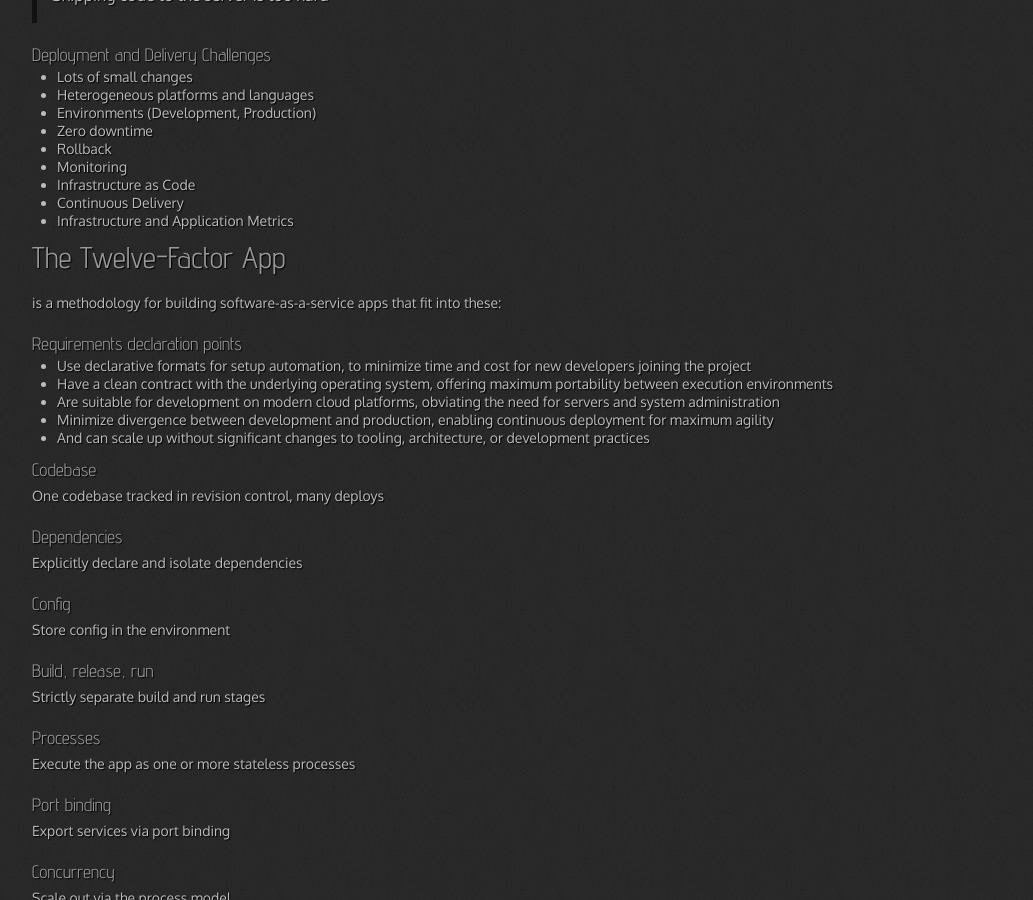
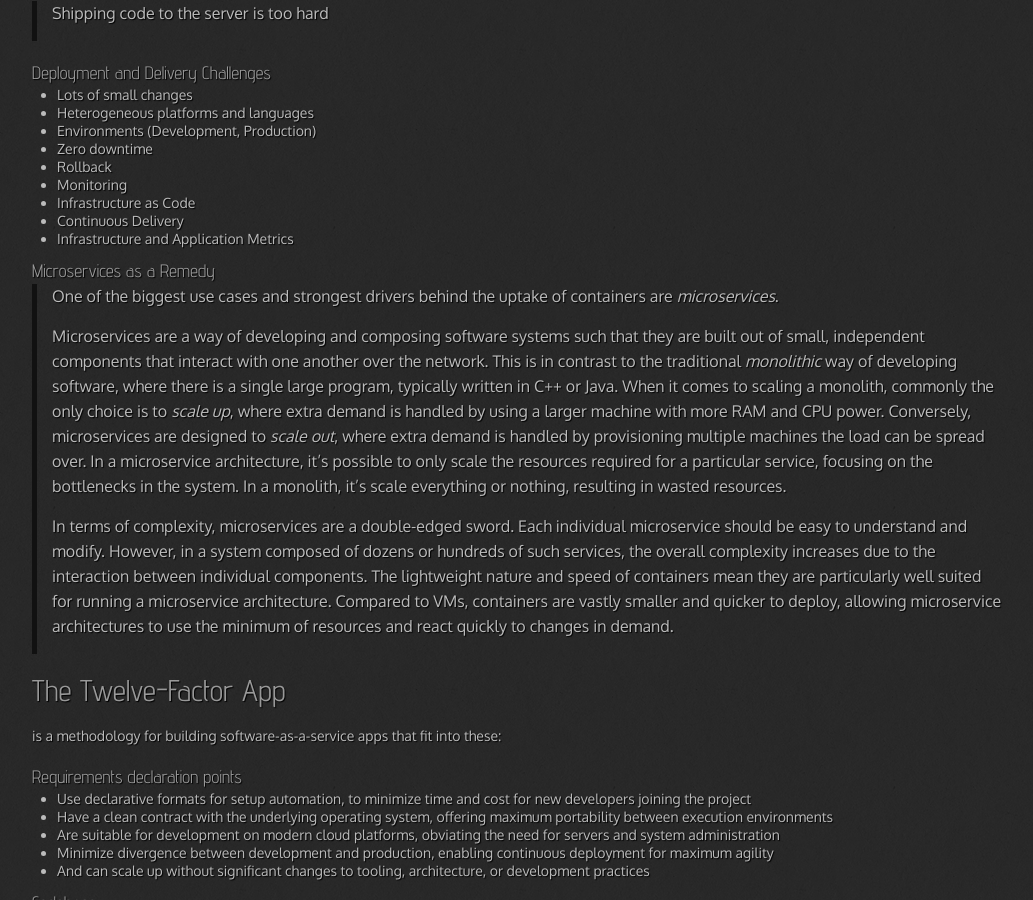
Before and after one commit to 0--key/0--key.github.io, a Jekyll site: the page built from _posts/2017-06-19-what-is-docker.html, in a window 1280 px wide and 900 px high, scrolled down 1075 px. Shown: the whole window, without its empty margins (23-1056 px from the left). Built offline with Jekyll 4.4.1, drawn with Linux system fonts in a browser that asks for light colours; nearby versions of some CDN libraries; comment, search, counter and statistics services are not loaded; some of the changed text lies outside the part shown.

Commit message:
Microservices main purpose

```diff
--- a/_posts/2017-06-19-what-is-docker.html
+++ b/_posts/2017-06-19-what-is-docker.html
@@ -11,37 +11,38 @@ tags: [docker, container, intro]
 <h2>Table of Contents</h2>
 <div id="text-table-of-contents">
 <ul>
-<li><a href="#orgac429b6">Provides an additional layer of abstraction</a></li>
-<li><a href="#orgf88350a">Isolates an application's view</a></li>
-<li><a href="#org7be3d38">Incentive</a>
+<li><a href="#org526e93a">Provides an additional layer of abstraction</a></li>
+<li><a href="#org0a5cb71">Isolates an application's view</a></li>
+<li><a href="#orgba336ad">Incentive</a>
 <ul>
-<li><a href="#org6bc0887">Deployment and Delivery Challenges</a></li>
+<li><a href="#orgccbfd7f">Deployment and Delivery Challenges</a></li>
+<li><a href="#orgb0775d9">Microservices as a Remedy</a></li>
 </ul>
 </li>
-<li><a href="#org6e2ece2">The Twelve-Factor App</a>
+<li><a href="#org4f3038a">The Twelve-Factor App</a>
 <ul>
-<li><a href="#org1975933">Requirements declaration points</a></li>
-<li><a href="#org15f736e">Codebase</a></li>
-<li><a href="#org34edbdf">Dependencies</a></li>
-<li><a href="#org573436f">Config</a></li>
-<li><a href="#org486f428">Build, release, run</a></li>
-<li><a href="#org700f954">Processes</a></li>
-<li><a href="#orga3ed700">Port binding</a></li>
-<li><a href="#org204cb91">Concurrency</a></li>
-<li><a href="#orgd5a718d">Disposability</a></li>
-<li><a href="#org7a276cb">Dev/prod parity</a></li>
-<li><a href="#orgc0fedda">Logs</a></li>
-<li><a href="#org708acdc">Admin processes</a></li>
+<li><a href="#org4fab777">Requirements declaration points</a></li>
+<li><a href="#org06f8997">Codebase</a></li>
+<li><a href="#orga8b4a9f">Dependencies</a></li>
+<li><a href="#orgbb97188">Config</a></li>
+<li><a href="#org25438d0">Build, release, run</a></li>
+<li><a href="#orgf2d4922">Processes</a></li>
+<li><a href="#org7899acf">Port binding</a></li>
+<li><a href="#org73ad43e">Concurrency</a></li>
+<li><a href="#org7fa737d">Disposability</a></li>
+<li><a href="#orgdf211ef">Dev/prod parity</a></li>
+<li><a href="#orgcffcbd1">Logs</a></li>
+<li><a href="#org33e4abe">Admin processes</a></li>
 </ul>
 </li>
-<li><a href="#orgff234d6">The Ultimate Goal</a></li>
+<li><a href="#org9613f50">The Ultimate Goal</a></li>
 </ul>
 </div>
 </div>
 
-<div id="outline-container-orgac429b6" class="outline-2">
-<h2 id="orgac429b6">Provides an additional layer of abstraction</h2>
-<div class="outline-text-2" id="text-orgac429b6">
+<div id="outline-container-org526e93a" class="outline-2">
+<h2 id="org526e93a">Provides an additional layer of abstraction</h2>
+<div class="outline-text-2" id="text-org526e93a">
 <p>
 and automation of operating-system-level virtualization on Windows
 and Linux.
@@ -57,9 +58,9 @@ and Linux.
 </div>
 
 
-<div id="outline-container-orgf88350a" class="outline-2">
-<h2 id="orgf88350a">Isolates an application's view</h2>
-<div class="outline-text-2" id="text-orgf88350a">
+<div id="outline-container-org0a5cb71" class="outline-2">
+<h2 id="org0a5cb71">Isolates an application's view</h2>
+<div class="outline-text-2" id="text-org0a5cb71">
 <p>
 of the operating environment, including process trees, network, user
 IDs and mounted file systems, while the kernel's cgroups provide
@@ -70,9 +71,9 @@ network.
 </div>
 
 
-<div id="outline-container-org7be3d38" class="outline-2">
-<h2 id="org7be3d38">Incentive</h2>
-<div class="outline-text-2" id="text-org7be3d38">
+<div id="outline-container-orgba336ad" class="outline-2">
+<h2 id="orgba336ad">Incentive</h2>
+<div class="outline-text-2" id="text-orgba336ad">
 <blockquote>
 <p>
 Shipping code to the server is too hard
@@ -80,9 +81,9 @@ Shipping code to the server is too hard
 </blockquote>
 </div>
 
-<div id="outline-container-org6bc0887" class="outline-3">
-<h3 id="org6bc0887">Deployment and Delivery Challenges</h3>
-<div class="outline-text-3" id="text-org6bc0887">
+<div id="outline-container-orgccbfd7f" class="outline-3">
+<h3 id="orgccbfd7f">Deployment and Delivery Challenges</h3>
+<div class="outline-text-3" id="text-orgccbfd7f">
 <ul class="org-ul">
 <li>Lots of small changes</li>
 <li>Heterogeneous platforms and languages</li>
@@ -96,21 +97,62 @@ Shipping code to the server is too hard
 </ul>
 </div>
 </div>
+
+
+<div id="outline-container-orgb0775d9" class="outline-3">
+<h3 id="orgb0775d9">Microservices as a Remedy</h3>
+<div class="outline-text-3" id="text-orgb0775d9">
+<blockquote>
+<p>
+One of the biggest use cases and strongest drivers behind the
+uptake of containers are <i>microservices</i>.
+</p>
+
+<p>
+Microservices are a way of developing and composing software
+systems such that they are built out of small, independent
+components that interact with one another over the network. This is
+in contrast to the traditional <i>monolithic</i> way of developing
+software, where there is a single large program, typically written
+in C++ or Java. When it comes to scaling a monolith, commonly the
+only choice is to <i>scale up</i>, where extra demand is handled by using
+a larger machine with more RAM and CPU power. Conversely,
+microservices are designed to <i>scale out</i>, where extra demand is
+handled by provisioning multiple machines the load can be spread
+over. In a microservice architecture, it’s possible to only scale
+the resources required for a particular service, focusing on the
+bottlenecks in the system. In a monolith, it’s scale everything or
+nothing, resulting in wasted resources.
+</p>
+
+<p>
+In terms of complexity, microservices are a double-edged sword.
+Each individual microservice should be easy to understand and modify.
+However, in a system composed of dozens or hundreds of such
+services, the overall complexity increases due to the interaction
+between individual components. The lightweight nature and speed of
+containers mean they are particularly well suited for running a
+microservice architecture. Compared to VMs, containers are vastly
+smaller and quicker to deploy, allowing microservice architectures to
+use the minimum of resources and react quickly to changes in demand.
+</p>
+</blockquote>
+</div>
+</div>
 </div>
 
-
-<div id="outline-container-org6e2ece2" class="outline-2">
-<h2 id="org6e2ece2">The Twelve-Factor App</h2>
-<div class="outline-text-2" id="text-org6e2ece2">
+<div id="outline-container-org4f3038a" class="outline-2">
+<h2 id="org4f3038a">The Twelve-Factor App</h2>
+<div class="outline-text-2" id="text-org4f3038a">
 <p>
 is a methodology for building software-as-a-service apps that fit
 into these:
 </p>
 </div>
 
-<div id="outline-container-org1975933" class="outline-3">
-<h3 id="org1975933">Requirements declaration points</h3>
-<div class="outline-text-3" id="text-org1975933">
+<div id="outline-container-org4fab777" class="outline-3">
+<h3 id="org4fab777">Requirements declaration points</h3>
+<div class="outline-text-3" id="text-org4fab777">
 <ul class="org-ul">
 <li>Use declarative formats for setup automation, to minimize time and
 cost for new developers joining the project</li>
@@ -127,99 +169,99 @@ architecture, or development practices</li>
 </div>
 
 
-<div id="outline-container-org15f736e" class="outline-3">
-<h3 id="org15f736e">Codebase</h3>
-<div class="outline-text-3" id="text-org15f736e">
+<div id="outline-container-org06f8997" class="outline-3">
+<h3 id="org06f8997">Codebase</h3>
+<div class="outline-text-3" id="text-org06f8997">
 <p>
 One codebase tracked in revision control, many deploys
 </p>
 </div>
 </div>
 
-<div id="outline-container-org34edbdf" class="outline-3">
-<h3 id="org34edbdf">Dependencies</h3>
-<div class="outline-text-3" id="text-org34edbdf">
+<div id="outline-container-orga8b4a9f" class="outline-3">
+<h3 id="orga8b4a9f">Dependencies</h3>
+<div class="outline-text-3" id="text-orga8b4a9f">
 <p>
 Explicitly declare and isolate dependencies
 </p>
 </div>
 </div>
 
-<div id="outline-container-org573436f" class="outline-3">
-<h3 id="org573436f">Config</h3>
-<div class="outline-text-3" id="text-org573436f">
+<div id="outline-container-orgbb97188" class="outline-3">
+<h3 id="orgbb97188">Config</h3>
+<div class="outline-text-3" id="text-orgbb97188">
 <p>
 Store config in the environment
 </p>
 </div>
 </div>
 
-<div id="outline-container-org486f428" class="outline-3">
-<h3 id="org486f428">Build, release, run</h3>
-<div class="outline-text-3" id="text-org486f428">
+<div id="outline-container-org25438d0" class="outline-3">
+<h3 id="org25438d0">Build, release, run</h3>
+<div class="outline-text-3" id="text-org25438d0">
 <p>
 Strictly separate build and run stages
 </p>
 </div>
 </div>
 
-<div id="outline-container-org700f954" class="outline-3">
-<h3 id="org700f954">Processes</h3>
-<div class="outline-text-3" id="text-org700f954">
+<div id="outline-container-orgf2d4922" class="outline-3">
+<h3 id="orgf2d4922">Processes</h3>
+<div class="outline-text-3" id="text-orgf2d4922">
 <p>
 Execute the app as one or more stateless processes
 </p>
 </div>
 </div>
 
-<div id="outline-container-orga3ed700" class="outline-3">
-<h3 id="orga3ed700">Port binding</h3>
-<div class="outline-text-3" id="text-orga3ed700">
+<div id="outline-container-org7899acf" class="outline-3">
+<h3 id="org7899acf">Port binding</h3>
+<div class="outline-text-3" id="text-org7899acf">
 <p>
 Export services via port binding
 </p>
 </div>
 </div>
 
-<div id="outline-container-org204cb91" class="outline-3">
-<h3 id="org204cb91">Concurrency</h3>
-<div class="outline-text-3" id="text-org204cb91">
+<div id="outline-container-org73ad43e" class="outline-3">
+<h3 id="org73ad43e">Concurrency</h3>
+<div class="outline-text-3" id="text-org73ad43e">
 <p>
 Scale out via the process model
 </p>
 </div>
 </div>
 
-<div id="outline-container-orgd5a718d" class="outline-3">
-<h3 id="orgd5a718d">Disposability</h3>
-<div class="outline-text-3" id="text-orgd5a718d">
+<div id="outline-container-org7fa737d" class="outline-3">
+<h3 id="org7fa737d">Disposability</h3>
+<div class="outline-text-3" id="text-org7fa737d">
 <p>
 Maximize robustness with fast start-up and graceful shutdown
 </p>
 </div>
 </div>
 
-<div id="outline-container-org7a276cb" class="outline-3">
-<h3 id="org7a276cb">Dev/prod parity</h3>
-<div class="outline-text-3" id="text-org7a276cb">
+<div id="outline-container-orgdf211ef" class="outline-3">
+<h3 id="orgdf211ef">Dev/prod parity</h3>
+<div class="outline-text-3" id="text-orgdf211ef">
 <p>
 Keep development, staging and production as similar as possible
 </p>
 </div>
 </div>
 
-<div id="outline-container-orgc0fedda" class="outline-3">
-<h3 id="orgc0fedda">Logs</h3>
-<div class="outline-text-3" id="text-orgc0fedda">
+<div id="outline-container-orgcffcbd1" class="outline-3">
+<h3 id="orgcffcbd1">Logs</h3>
+<div class="outline-text-3" id="text-orgcffcbd1">
 <p>
 Treat logs as event streams
 </p>
 </div>
 </div>
 
-<div id="outline-container-org708acdc" class="outline-3">
-<h3 id="org708acdc">Admin processes</h3>
-<div class="outline-text-3" id="text-org708acdc">
+<div id="outline-container-org33e4abe" class="outline-3">
+<h3 id="org33e4abe">Admin processes</h3>
+<div class="outline-text-3" id="text-org33e4abe">
 <p>
 Run admin/management tasks as one-off processes
 </p>
@@ -228,9 +270,9 @@ Run admin/management tasks as one-off processes
 </div>
 
 
-<div id="outline-container-orgff234d6" class="outline-2">
-<h2 id="orgff234d6">The Ultimate Goal</h2>
-<div class="outline-text-2" id="text-orgff234d6">
+<div id="outline-container-org9613f50" class="outline-2">
+<h2 id="org9613f50">The Ultimate Goal</h2>
+<div class="outline-text-2" id="text-org9613f50">
 <p>
 A single deployable file, which is under version control, verified
 by checksum and simply runs without any additional dependencies.
```
